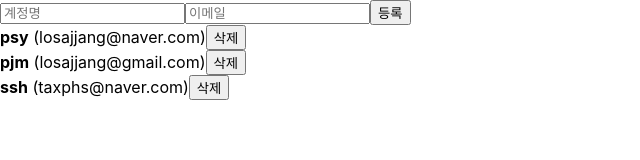
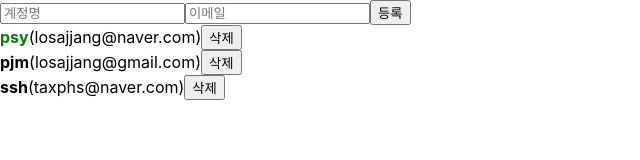
Before and after one commit to losajjang/React-vlpt, a React (Create React App) app: page / in a window 1280 px wide. Shown: the top 160 px of the page, without its empty margins (0-640 px from the left). Built offline with nearby package versions, Linux system fonts and the light colour scheme.

Commit message:
배열 수정하기

```diff
--- a/src/App.js
+++ b/src/App.js
@@ -28,16 +28,19 @@
       id: 1,
       username: 'psy',
       email: 'losajjang@naver.com',
+      active: true,
     },
     {
       id: 2,
       username: 'pjm',
       email: 'losajjang@gmail.com',
+      active: false,
     },
     {
       id: 3,
       username: 'ssh',
       email: 'taxphs@naver.com',
+      active: false,
     },
   ]);
 
@@ -61,7 +64,17 @@
   };
 
   const onRemove = id => {
+    //user.id가 파라미터로 일치하지 않는 원소만 추출해서 새로운 배열을 만듦.
+    //user.id가 id인 것을 제거함.
     setUsers(users.filter(user => user.id !== id));
+  };
+
+  const onToggle = id => {
+    setUsers(
+      users.map(user =>
+        user.id === id ? {...user, active: !user.active} : user,
+      ),
+    );
   };
 
   console.log(nextId.current);
@@ -73,7 +86,7 @@
         onChange={onChange}
         onCreate={onCreate}
       />
-      <UserList users={users} onRemove={onRemove} />
+      <UserList users={users} onRemove={onRemove} onToggle={onToggle} />
     </>
   );
 }
--- a/src/UserList.js
+++ b/src/UserList.js
@@ -1,21 +1,35 @@
 import React from 'react';
 
-function User({user, onRemove}) {
+function User({user, onRemove, onToggle}) {
   return (
     <div>
-      <b>{user.username}</b> <span>({user.email})</span>
+      <b
+        style={{
+          cursor: 'pointer',
+          color: user.active ? 'green' : 'black',
+        }}
+        onClick={() => onToggle(user.id)}
+      >
+        {user.username}
+      </b>
+      <span>({user.email})</span>
       <button onClick={() => onRemove(user.id)}>삭제</button>
     </div>
   );
 }
 
-function UserList({users, onRemove}) {
+function UserList({users, onRemove, onToggle}) {
   return (
     // map 안의 인자 user는 자유로운 네이밍이 가능하다. ex. a, b, c
     // map 안의 인자명과 동일한 인자명을 User 함수에 넘겨준다.
     <div>
       {users.map(user => (
-        <User user={user} key={user.id} onRemove={onRemove} />
+        <User
+          user={user}
+          key={user.id}
+          onRemove={onRemove}
+          onToggle={onToggle}
+        />
       ))}
     </div>
   );
```
